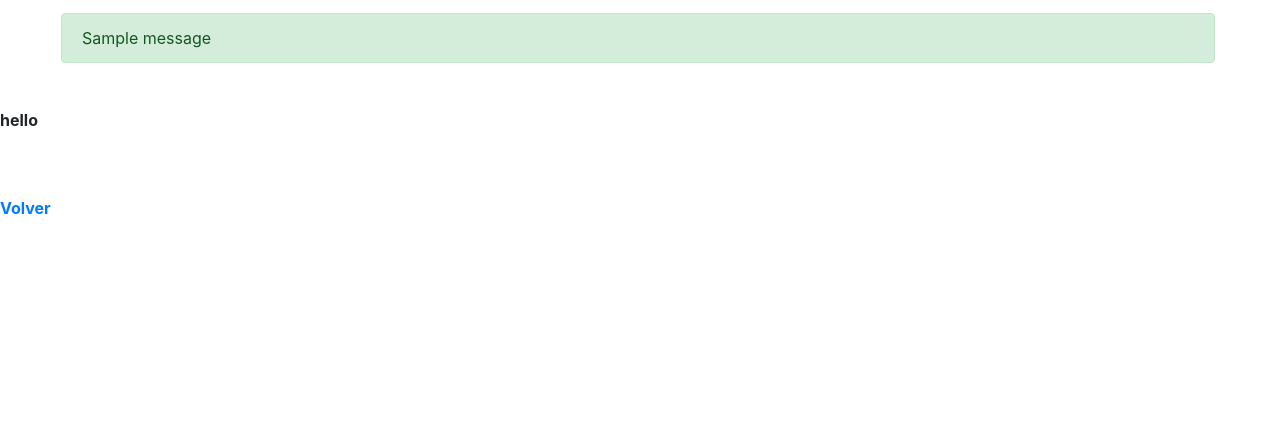
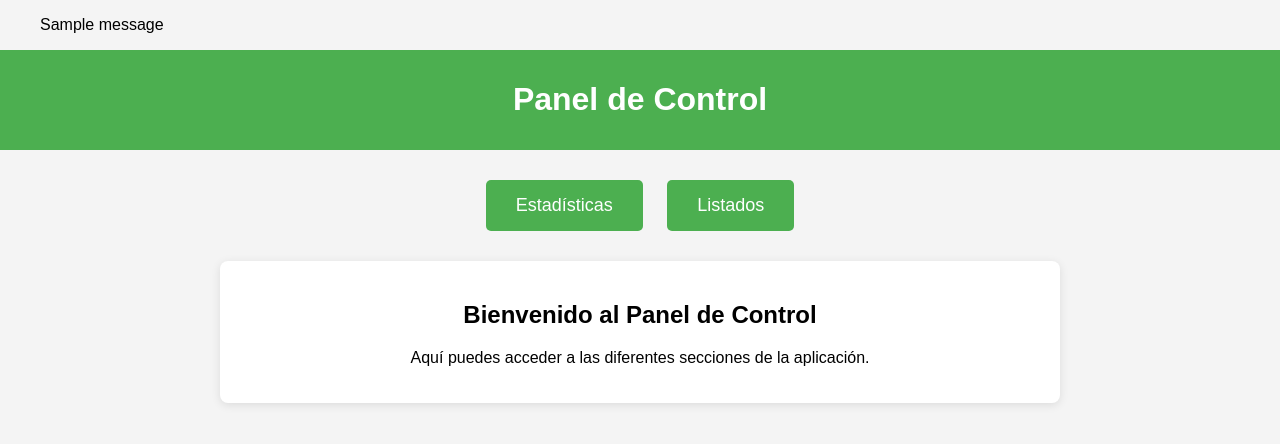
Before and after one commit to KDLK99/SI_Practica2, a Flask app: page /dashboard in a window 1280 px wide. Shown: the top 444 px of the page. Run offline with Flask 3, Linux system fonts and the light colour scheme; a user stored in the database is signed in; tables that the repository leaves empty hold one stand-in row (values such as "Sample post"); one stand-in notice (Sample message) is shown; some libraries are stand-ins or nearby versions.

Commit message:
Updated dashboard and estadisticas

```diff
--- a/src/templates/dashboard.html
+++ b/src/templates/dashboard.html
@@ -3,23 +3,53 @@
 <head>
     <meta charset="UTF-8">
     <meta name="viewport" content="width=device-width, initial-scale=1.0">
-    <title>hello</title>
+    <title>Panel de Control</title>
     <style>
-        table {
-            width: 50%;
-            border-collapse: collapse;
-            margin: 20px 0;
+        body {
+            font-family: Arial, sans-serif;
+            margin: 0;
+            padding: 0;
+            background-color: #f4f4f4;
         }
-        th, td {
-            border: 1px solid #ddd;
-            padding: 8px;
+        header {
+            background-color: #4CAF50;
+            color: white;
+            padding: 10px 20px;
             text-align: center;
         }
-        th {
-            background-color: #f2f2f2;
+        nav {
+            margin: 20px 0;
+            text-align: center; /* Centrar los botones */
+        }
+        .button {
+            background-color: #4CAF50;
+            color: white;
+            border: none;
+            padding: 15px 30px;
+            margin: 10px;
+            font-size: 18px;
+            border-radius: 5px;
+            cursor: pointer;
+            text-decoration: none; /* Eliminar subrayado */
+            display: inline-block; /* Para que se comporten como botones */
+            transition: background-color 0.3s; /* Efecto de transición */
+        }
+        .button:hover {
+            background-color: #45a049; /* Color al pasar el ratón */
+        }
+        .container {
+            max-width: 800px;
+            margin: auto;
+            padding: 20px;
+            background: white;
+            border-radius: 8px;
+            box-shadow: 0 2px 10px rgba(0, 0, 0, 0.1);
+            text-align: center; /* Centrar el contenido del contenedor */
+        }
+        h1 {
+            color: #ffffff;
         }
     </style>
-    <link rel="stylesheet" href="https://stackpath.bootstrapcdn.com/bootstrap/4.5.2/css/bootstrap.min.css">
 </head>
 <body>
     {% with messages = get_flashed_messages(with_categories=true) %}
@@ -33,9 +63,19 @@
                 </div>
             {% endif %}
         {% endwith %}
-	<p><b>hello</p>
-	<br>
-	<br>
-	<a href=/>Volver</a>
+<header>
+    <h1>Panel de Control</h1>
+</header>
+
+<nav>
+    <a href="estadisticas" class="button">Estadísticas</a>
+    <a href="listados" class="button">Listados</a>
+</nav>
+
+<div class="container">
+    <h2>Bienvenido al Panel de Control</h2>
+    <p>Aquí puedes acceder a las diferentes secciones de la aplicación.</p>
+</div>
+
 </body>
 </html>
--- a/src/web.py
+++ b/src/web.py
@@ -65,6 +65,10 @@ def register():
 
     return render_template('register.html')
 
+@app.route('/estadisticas')
+def estadisticas():
+    return render_template('estadisticas.html')
+
 if __name__ == '__main__':
     init_db()
     main_program.load_data_from_json()
```
Also changed, not shown: src/templates/estadisticas.html (added, +147 -0 lines), src/templates/styles.css (added, +72 -0 lines).
